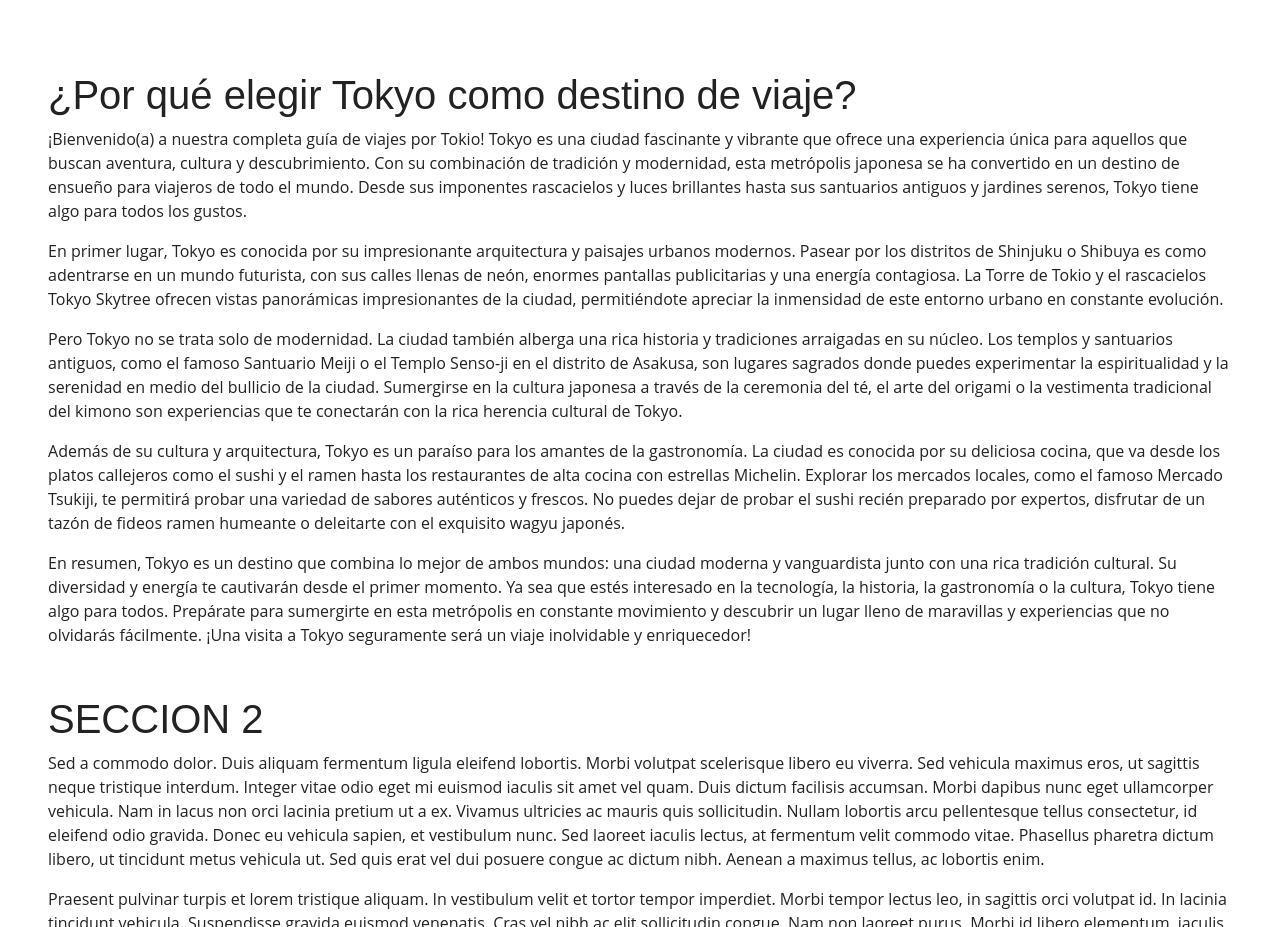
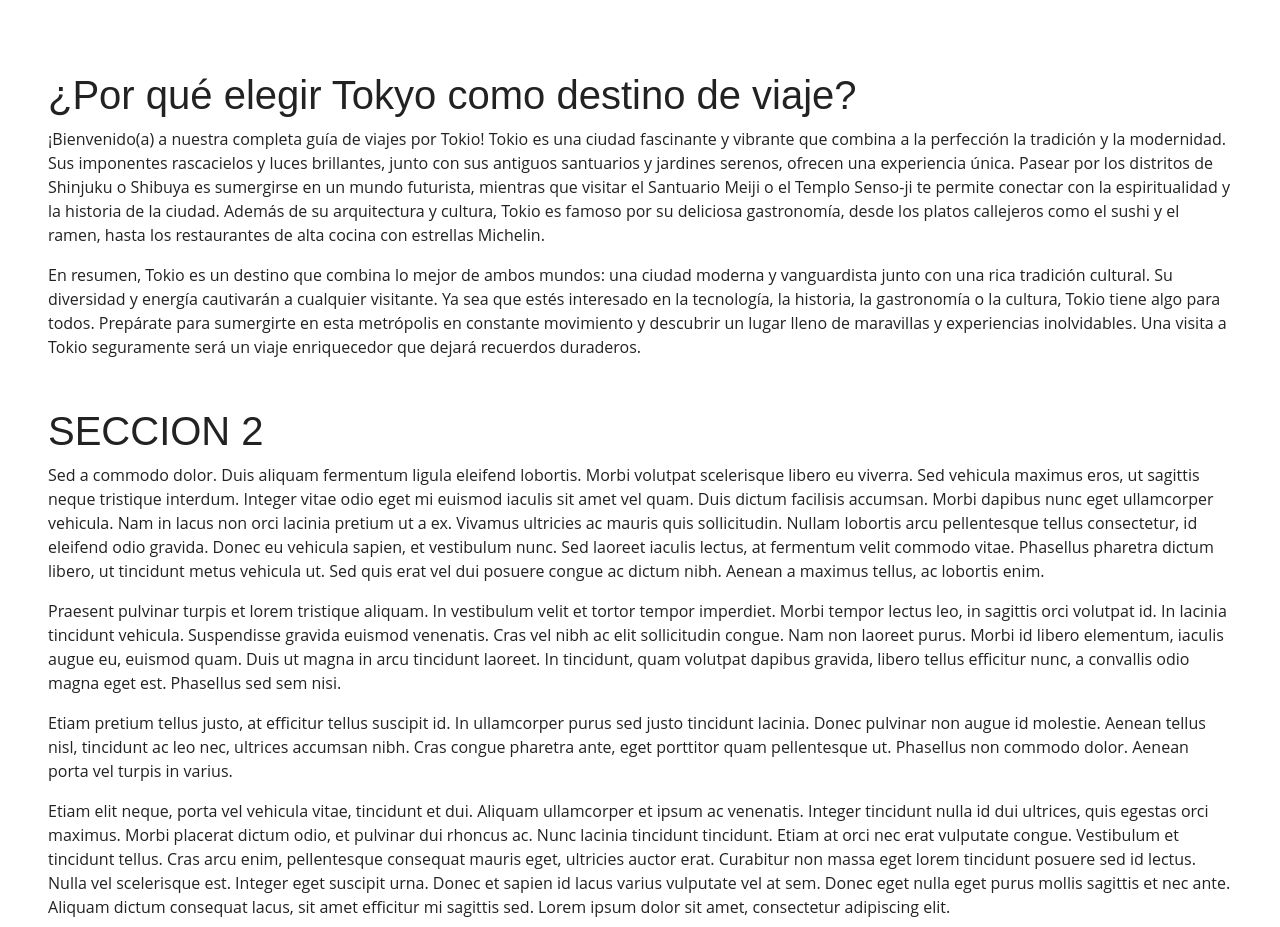
Before and after one commit to Diegobrls/Diegobrls.github.io, a plain HTML site: page index.html in a window 1280 px wide. Shown: the part 1700-2627 px from the top of the page. Drawn offline with nearby package versions, Linux system fonts and the light colour scheme.

Commit message:
commit intermedio

```diff
--- a/index.html
+++ b/index.html
@@ -154,19 +154,24 @@
         <h1>¿Por qué elegir Tokyo como destino de viaje?</h1>
         <p>¡Bienvenido(a) a nuestra completa guía de viajes por Tokio!
 
-            Tokyo es una ciudad fascinante y vibrante que ofrece una experiencia única para aquellos que buscan
-            aventura, cultura y descubrimiento. Con su combinación de tradición y modernidad, esta metrópolis japonesa
-            se ha convertido en un destino de ensueño para viajeros de todo el mundo. Desde sus imponentes rascacielos y
-            luces brillantes hasta sus santuarios antiguos y jardines serenos, Tokyo tiene algo para todos los gustos.
+
+            Tokio es una ciudad fascinante y vibrante que combina a la perfección la tradición y la modernidad. Sus
+            imponentes rascacielos y luces brillantes, junto con sus antiguos santuarios y jardines serenos, ofrecen una
+            experiencia única. Pasear por los distritos de Shinjuku o Shibuya es sumergirse en un mundo futurista,
+            mientras que visitar el Santuario Meiji o el Templo Senso-ji te permite conectar con la espiritualidad y la
+            historia de la ciudad. Además de su arquitectura y cultura, Tokio es famoso por su deliciosa gastronomía,
+            desde los platos callejeros como el sushi y el ramen, hasta los restaurantes de alta cocina con estrellas
+            Michelin.
         </p>
 
-        <p> En primer lugar, Tokyo es conocida por su impresionante arquitectura y paisajes urbanos modernos. Pasear por
-            los distritos de Shinjuku o Shibuya es como adentrarse en un mundo futurista, con sus calles llenas de neón,
-            enormes pantallas publicitarias y una energía contagiosa. La Torre de Tokio y el rascacielos Tokyo Skytree
-            ofrecen vistas panorámicas impresionantes de la ciudad, permitiéndote apreciar la inmensidad de este entorno
-            urbano en constante evolución.</p>
+        <p> En resumen, Tokio es un destino que combina lo mejor de ambos mundos: una ciudad moderna y vanguardista
+            junto con una rica tradición cultural. Su diversidad y energía cautivarán a cualquier visitante. Ya sea que
+            estés interesado en la tecnología, la historia, la gastronomía o la cultura, Tokio tiene algo para todos.
+            Prepárate para sumergirte en esta metrópolis en constante movimiento y descubrir un lugar lleno de
+            maravillas y experiencias inolvidables. Una visita a Tokio seguramente será un viaje enriquecedor que dejará
+            recuerdos duraderos.</p>
 
-        <p>Pero Tokyo no se trata solo de modernidad. La ciudad también alberga una rica historia y tradiciones
+        <!-- <p>Pero Tokyo no se trata solo de modernidad. La ciudad también alberga una rica historia y tradiciones
             arraigadas en su núcleo. Los templos y santuarios antiguos, como el famoso Santuario Meiji o el Templo
             Senso-ji en el distrito de Asakusa, son lugares sagrados donde puedes experimentar la espiritualidad y la
             serenidad en medio del bullicio de la ciudad. Sumergirse en la cultura japonesa a través de la ceremonia del
@@ -185,7 +190,7 @@
             estés interesado en la tecnología, la historia, la gastronomía o la cultura, Tokyo tiene algo para todos.
             Prepárate para sumergirte en esta metrópolis en constante movimiento y descubrir un lugar lleno de
             maravillas y experiencias que no olvidarás fácilmente. ¡Una visita a Tokyo seguramente será un viaje
-            inolvidable y enriquecedor!</p>
+            inolvidable y enriquecedor!</p> -->
     </section>
     <!-- FIN DE SECCIÓN DE INTRODUCCIÓN -->
 
```
Also changed, not shown: estancias.html (+24 -4 lines), img/hostal-ducha.jpg (added), img/hostal-litera.jpg (added), img/hostal.jpg (added), img/hotel_capsula.jpg (added), img/hotel_capsula_interior.jpg (added), img/hotel_capsula_ropa.jpg (added), img/hotel_exterior_copia.jpg (added).
